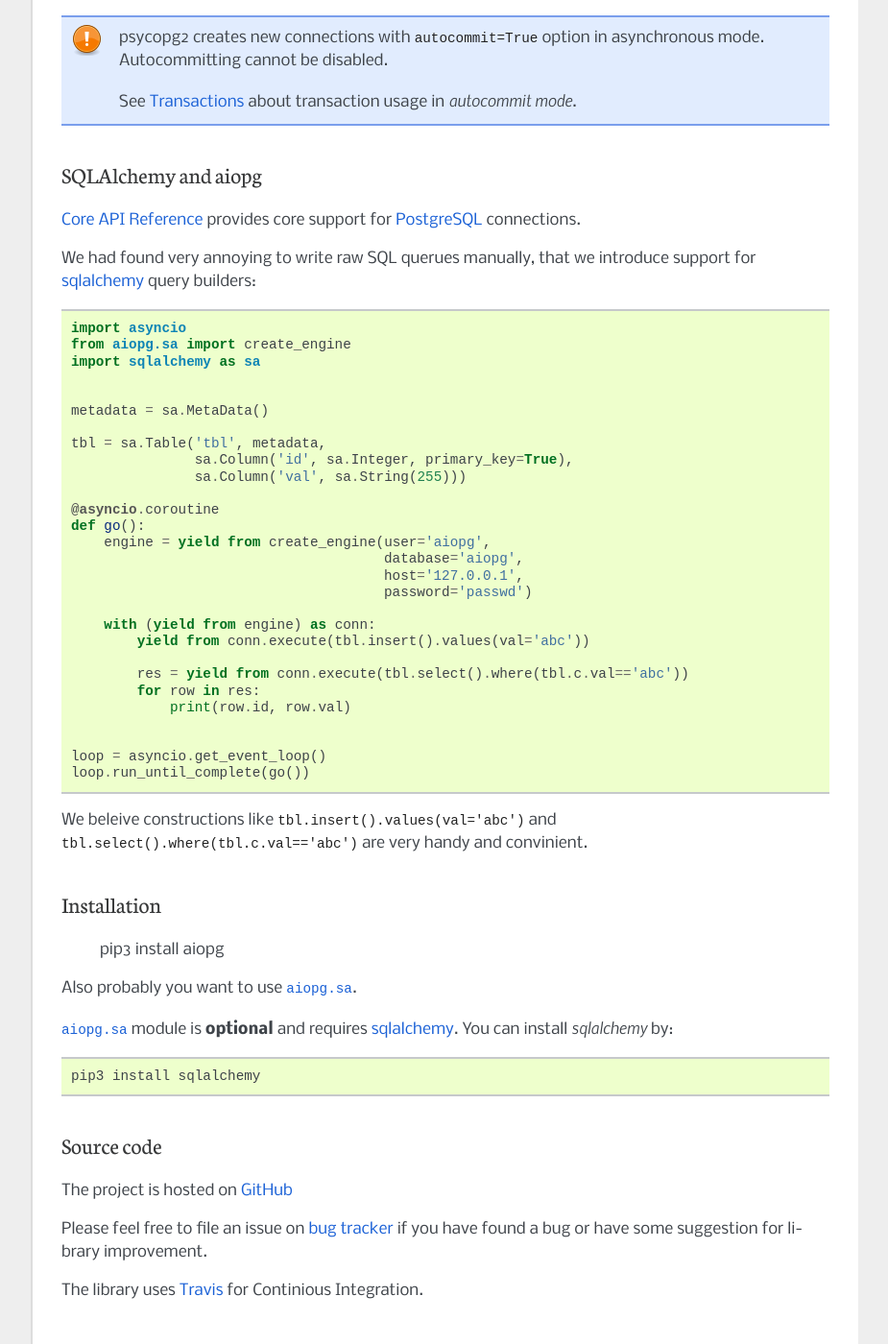
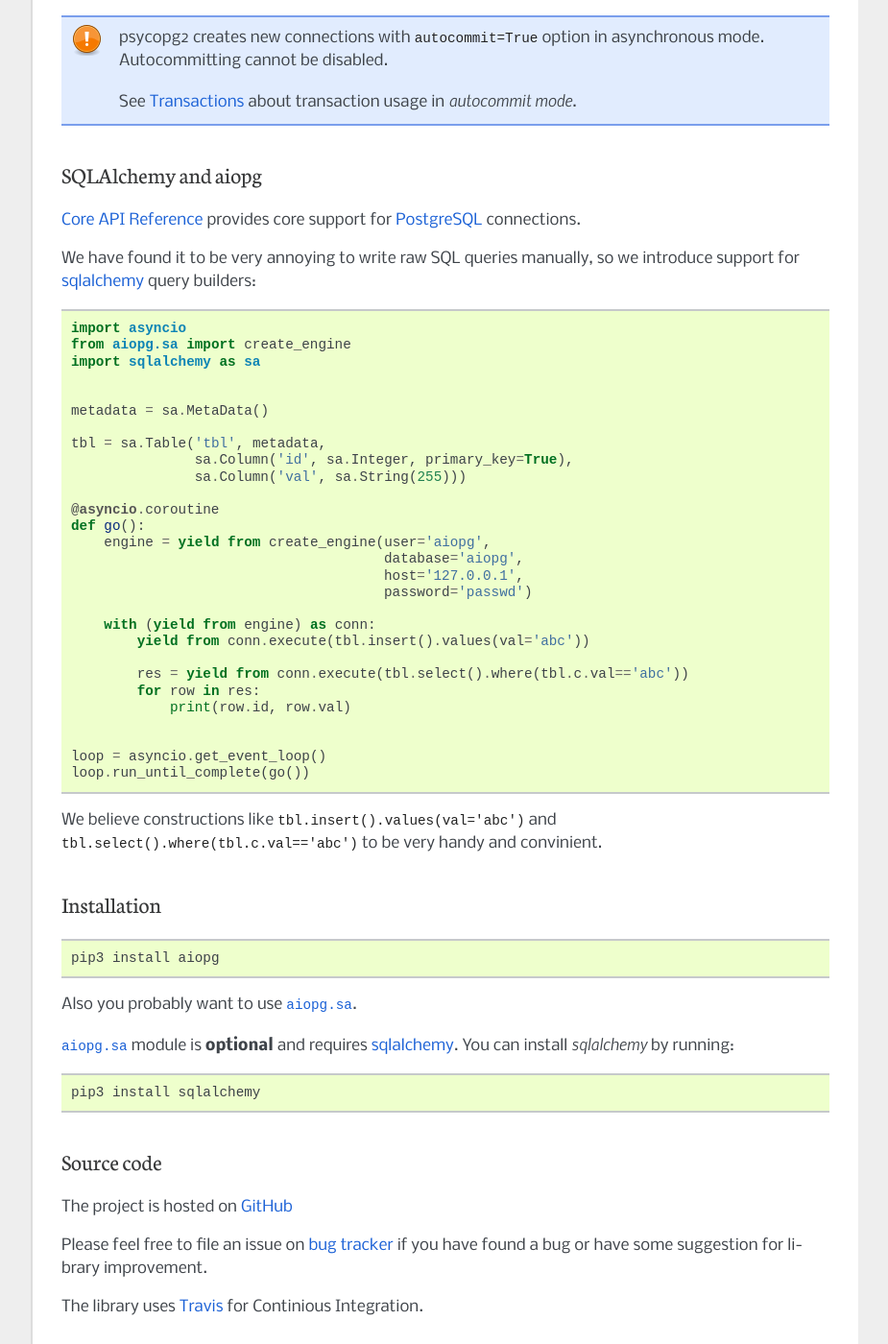
Before and after one commit to aio-libs/aiopg, a Sphinx documentation site: the page built from docs/index.rst, in a window 1280 px wide and 1400 px high, scrolled down 971 px. Shown: the whole window at 96% size, without its empty margins (198-1123 px from the left). Built offline with Sphinx 7.4.7, drawn with Linux system fonts in a browser that asks for light colours; some of the changed text lies outside the part shown.

Commit message:
docs update: some typos and mistakes cleaned up

```diff
--- a/docs/examples.rst
+++ b/docs/examples.rst
@@ -1,7 +1,7 @@
 Examples of aiopg usage
 ========================
 
-There is a list of examples from `aiopg/examples
+Below is a list of examples from `aiopg/examples
 <https://github.com/aio-libs/aiopg/tree/master/examples>`_
 
 Every example is a correct tiny python program.
--- a/docs/index.rst
+++ b/docs/index.rst
@@ -70,8 +70,8 @@
 
 :ref:`aiopg-core` provides core support for :term:`PostgreSQL` connections.
 
-We had found very annoying to write raw SQL querues manually, that we
-introduce support for :term:`sqlalchemy` query builders::
+We have found it to be very annoying to write raw SQL queries manually,
+so we introduce support for :term:`sqlalchemy` query builders::
 
     import asyncio
     from aiopg.sa import create_engine
@@ -102,22 +102,24 @@
     loop = asyncio.get_event_loop()
     loop.run_until_complete(go())
 
-We beleive constructions like ``tbl.insert().values(val='abc')`` and
-``tbl.select().where(tbl.c.val=='abc')`` are very handy and
+We believe constructions like ``tbl.insert().values(val='abc')`` and
+``tbl.select().where(tbl.c.val=='abc')`` to be very handy and
 convinient.
 
 
 Installation
 --------------------
 
+.. code::
+
    pip3 install aiopg
 
-Also probably you want to use :mod:`aiopg.sa`.
+Also you probably want to use :mod:`aiopg.sa`.
 
 .. _aiozmq-install-sqlalchemy:
 
 :mod:`aiopg.sa` module is **optional** and requires
-:term:`sqlalchemy`. You can install *sqlalchemy* by::
+:term:`sqlalchemy`. You can install *sqlalchemy* by running::
 
   pip3 install sqlalchemy
 
```
Also changed, not shown: other parts of docs/index.rst (+1 -1 lines), docs/core.rst (+7 -7 lines).
